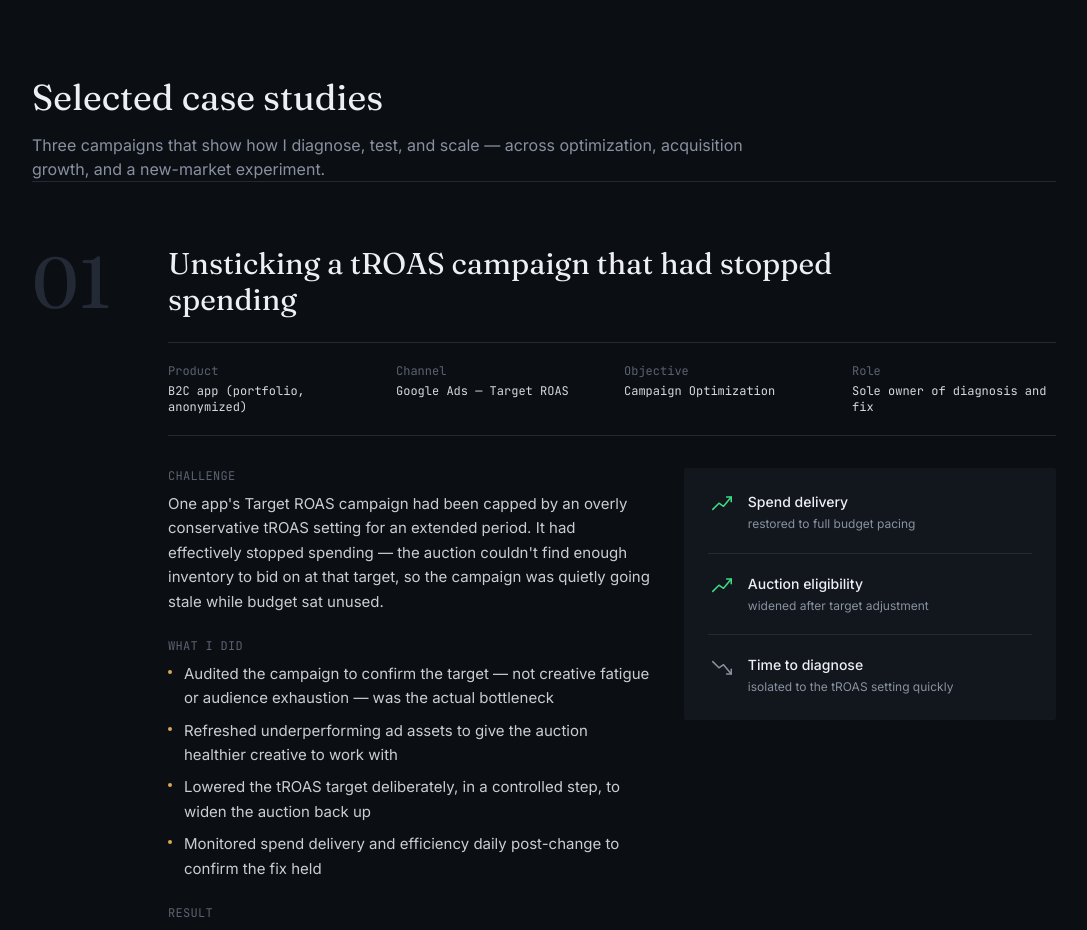
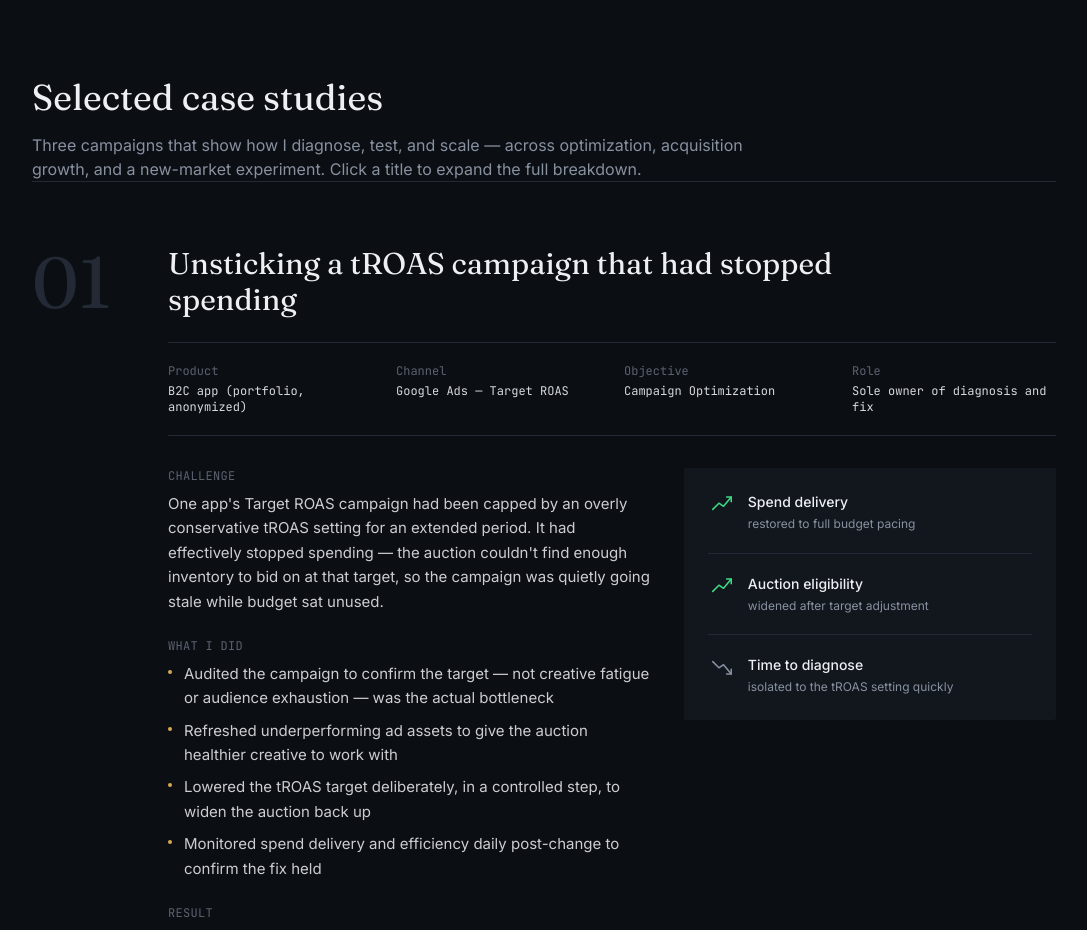
Before and after one commit to buddy0204/dhruv-jain-portfolio, a React (Vite) app: page / in a window 1280 px wide. Shown: the part 1740-2670 px from the top of the page, without its empty margins (120-1207 px from the left). Built offline with nearby package versions, Linux system fonts and the light colour scheme; the HTML template or start-up script is replaced by a standard one.

Commit message:
Update CaseStudies.tsx

```diff
--- a/src/components/CaseStudies.tsx
+++ b/src/components/CaseStudies.tsx
@@ -1,19 +1,27 @@
+import { useState } from "react";
 import { caseStudies } from "../data/caseStudies";
 import { CaseStudyItem } from "./CaseStudyItem";
 
 export function CaseStudies() {
+  const [openId, setOpenId] = useState<string | null>(caseStudies[0]?.id ?? null);
+
   return (
     <section id="work" className="px-6 py-4 md:pl-28 md:pr-16">
       <div className="mx-auto w-full max-w-5xl">
         <h2 className="pt-24 font-display text-3xl text-paper md:text-4xl">Selected case studies</h2>
         <p className="mt-4 max-w-prose text-paper-muted">
           Three campaigns that show how I diagnose, test, and scale — across optimization, acquisition growth, and a
-          new-market experiment.
+          new-market experiment. Click a title to expand the full breakdown.
         </p>
 
         <div>
           {caseStudies.map((study) => (
-            <CaseStudyItem key={study.id} study={study} />
+            <CaseStudyItem
+              key={study.id}
+              study={study}
+              isOpen={openId === study.id}
+              onToggle={() => setOpenId(openId === study.id ? null : study.id)}
+            />
           ))}
         </div>
       </div>
```
